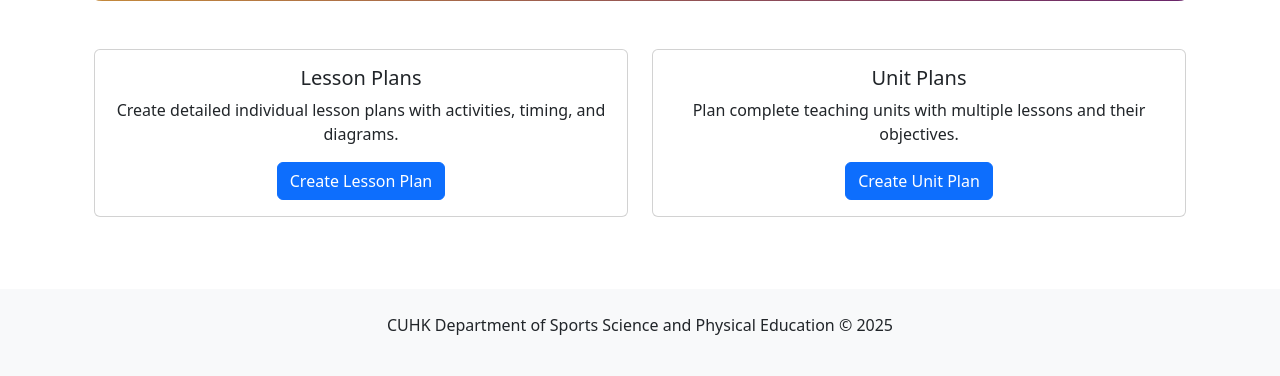
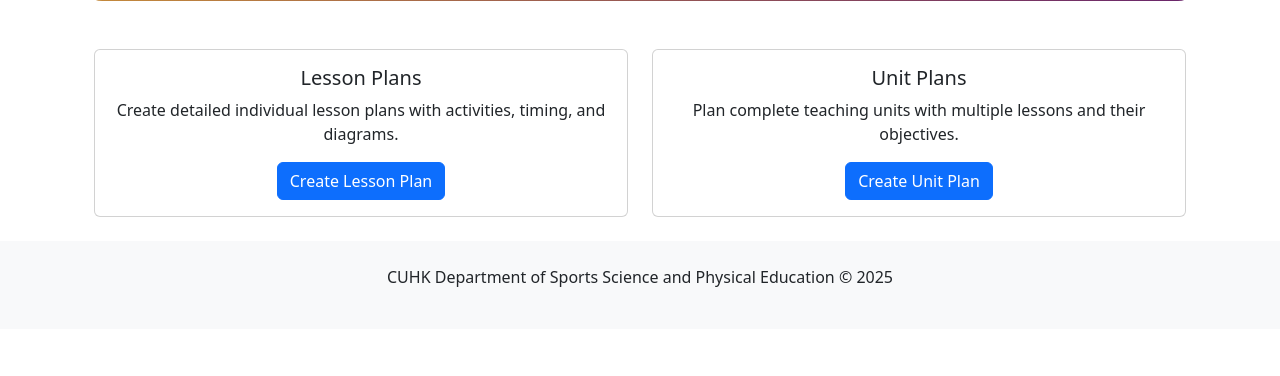
Before and after one commit to youwenshao/staffroom, a Flask app: page / in a window 1280 px wide. Shown: the part 384-760 px from the top of the page. Run offline with Flask 3, Linux system fonts and the light colour scheme.

Commit message:
Enhance footer styling in base.html for better alignment and emphasize the title in index.html by making it bold for improved visibility.

```diff
--- a/templates/base.html
+++ b/templates/base.html
@@ -41,7 +41,7 @@
     </div>
 
     <!-- Footer -->
-    <footer class="bg-light text-center p-4 mt-5" style="vertical-align: middle;">
+    <footer class="bg-light text-center p-4">
         <p>CUHK Department of Sports Science and Physical Education © 2025</p>
     </footer>
 
--- a/templates/index.html
+++ b/templates/index.html
@@ -17,7 +17,7 @@
 {% block content %}
 <div class="hero-section text-center">
     <div class="container">
-        <h1 class="display-4">staffroom</h1>
+        <h1 class="display-4"><strong>staffroom</strong></h1>
         <p class="lead">Your tool for creating standardized physical education plans.</p>
         <div class="mt-4">
             <a href="{{ url_for('create_lesson_form') }}" class="btn btn-light btn-lg me-3">New Lesson Plan</a>
```
